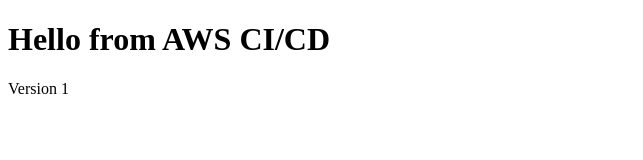
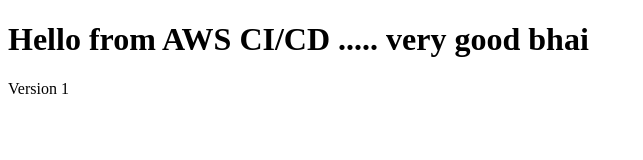
Before and after one commit to farshidfashid/aws-cicd-static-site, a plain HTML site: page index.html in a window 1280 px wide. Shown: the whole page, without its empty margins (0-643 px from the left). Drawn offline with Linux system fonts and the light colour scheme.

Commit message:
new file

```diff
--- a/index.html
+++ b/index.html
@@ -4,7 +4,7 @@
   <title>AWS CI/CD Test</title>
 </head>
 <body>
-  <h1>Hello from AWS CI/CD</h1>
+  <h1>Hello from AWS CI/CD ..... very good bhai</h1>
   <p>Version 1</p>
 </body>
 </html>
```
